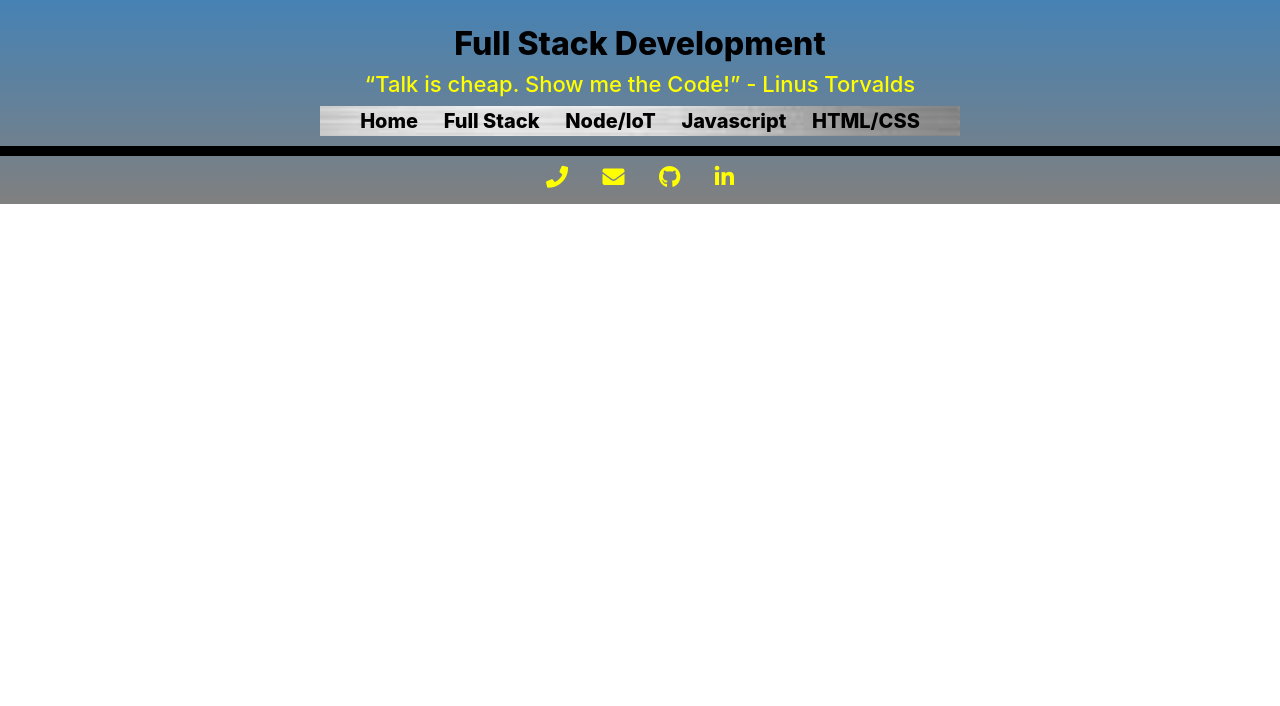
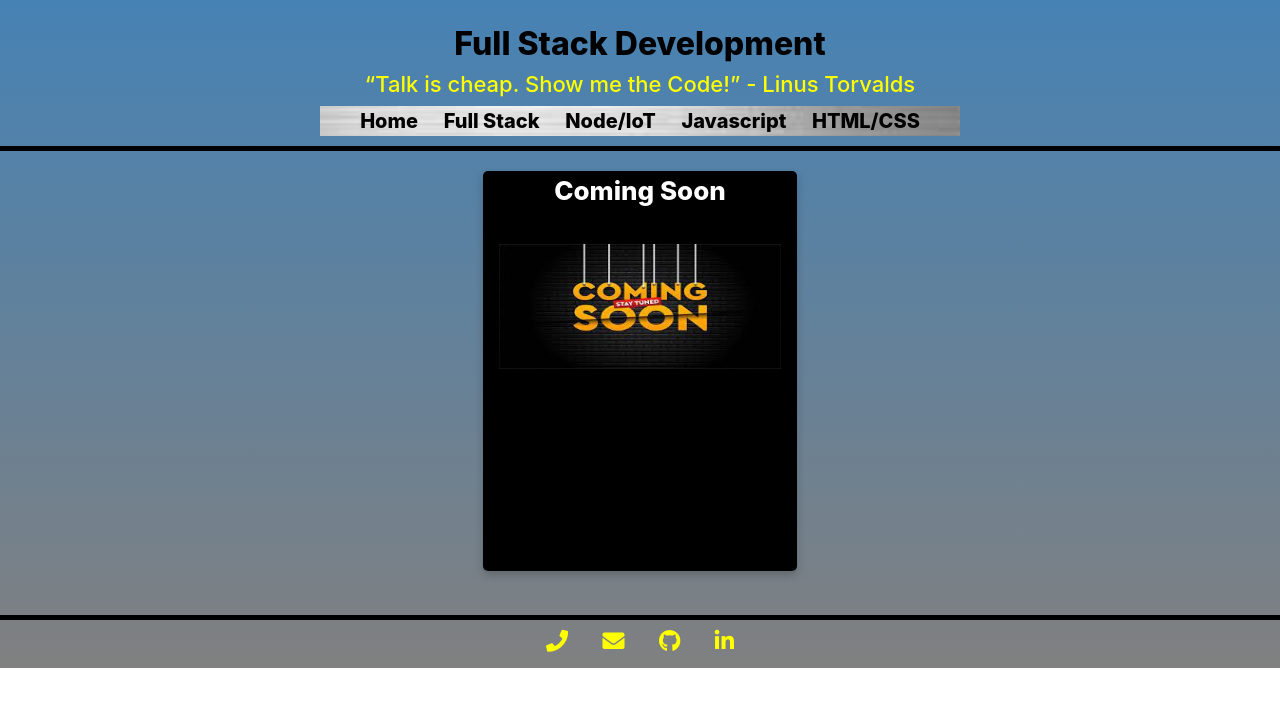
Before and after one commit to jhara0994/profile, a website: page mern.html in a window 1280 px wide. Drawn offline with nearby package versions, Linux system fonts and the light colour scheme.

Commit message:
Added Coming Soon card to Mern page

```diff
--- a/assets/css/style.css
+++ b/assets/css/style.css
@@ -38,7 +38,7 @@ header {
 		inset 0 0 0 1px rgba(53,86,129, 0.4),
 		inset 0 0 5px rgba(53,86,129, 0.5),
 		inset -285px 0 35px black;
-	border-radius: 0 10px 0 10px;
+	border-radius: 10px;
     color: yellow;
 }
 
@@ -256,6 +256,10 @@ header {
     max-height: 125px;
 }
 
+#coming-bg {
+    margin-top: 10%;
+}
+
 #js-card {
     box-shadow: 0 4px 8px 0 rgba(0,0,0,0.2);
     transition: 0.3s;
--- a/mern.html
+++ b/mern.html
@@ -19,6 +19,17 @@
             <a href="./html-css.html">HTML/CSS</a>
         </nav>
     </header>
+    <main class="columns" id="main">
+        <div class="column programs card-container" id="hybrid-block">
+            <div class="card" id="html-card">
+                <h4>Coming Soon </h4>
+                <a href="./mern.html" class="program-link" id="coming-soon-page">
+                    <h5></h5>
+                    <img src="./assets/pics/coming_soon.jpeg" alt="COming Soon" class="background-img" id="coming-bg">
+                </a>
+            </div>
+        </div>
+    </main>
     <footer>
         <div class="personal-info-box" id="contact-box">
             <a href="tel:+4042854719" class="contact-info"><i class="fas fa-phone"></i></a>
```
Also changed, not shown: assets/pics/coming_soon.jpeg (added).
